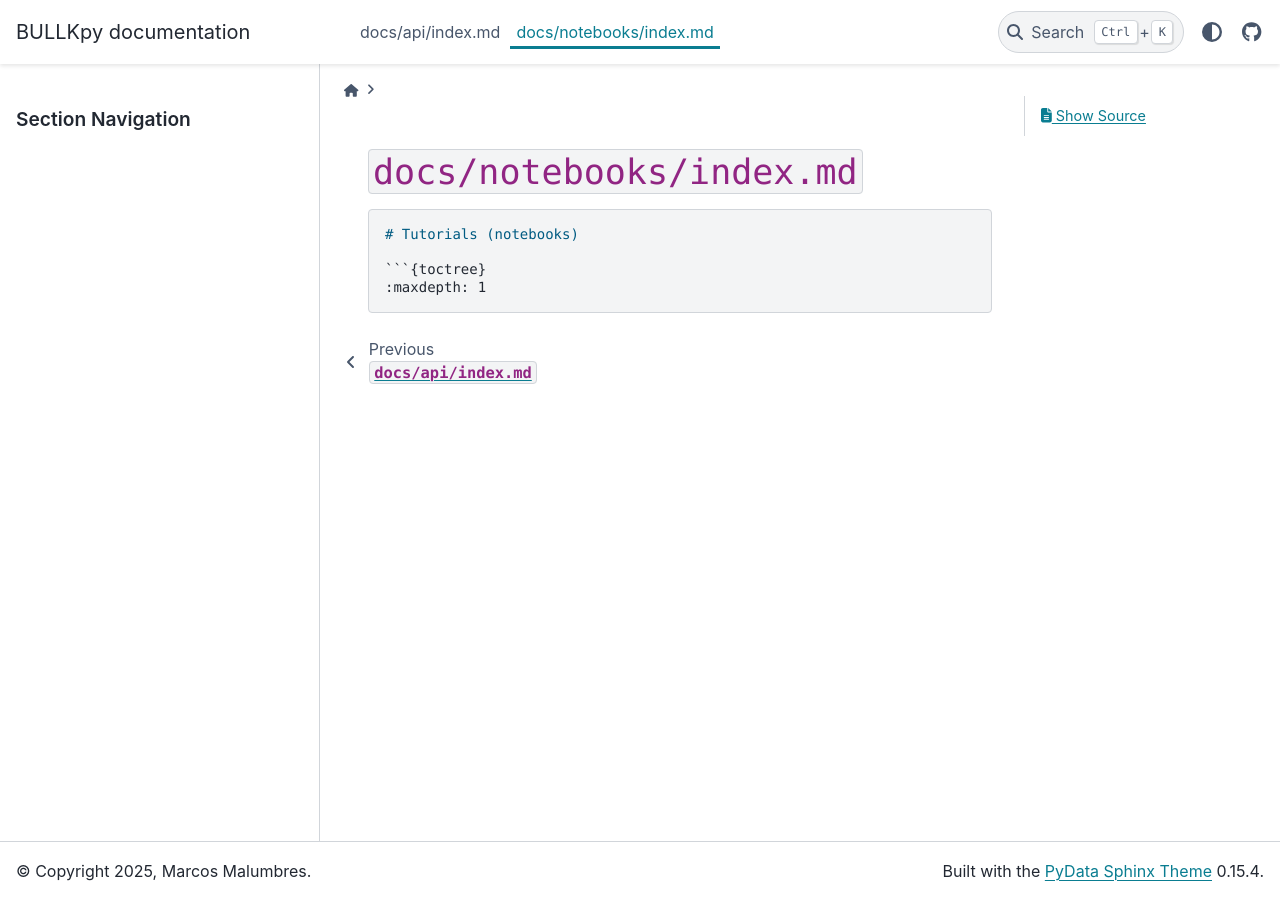
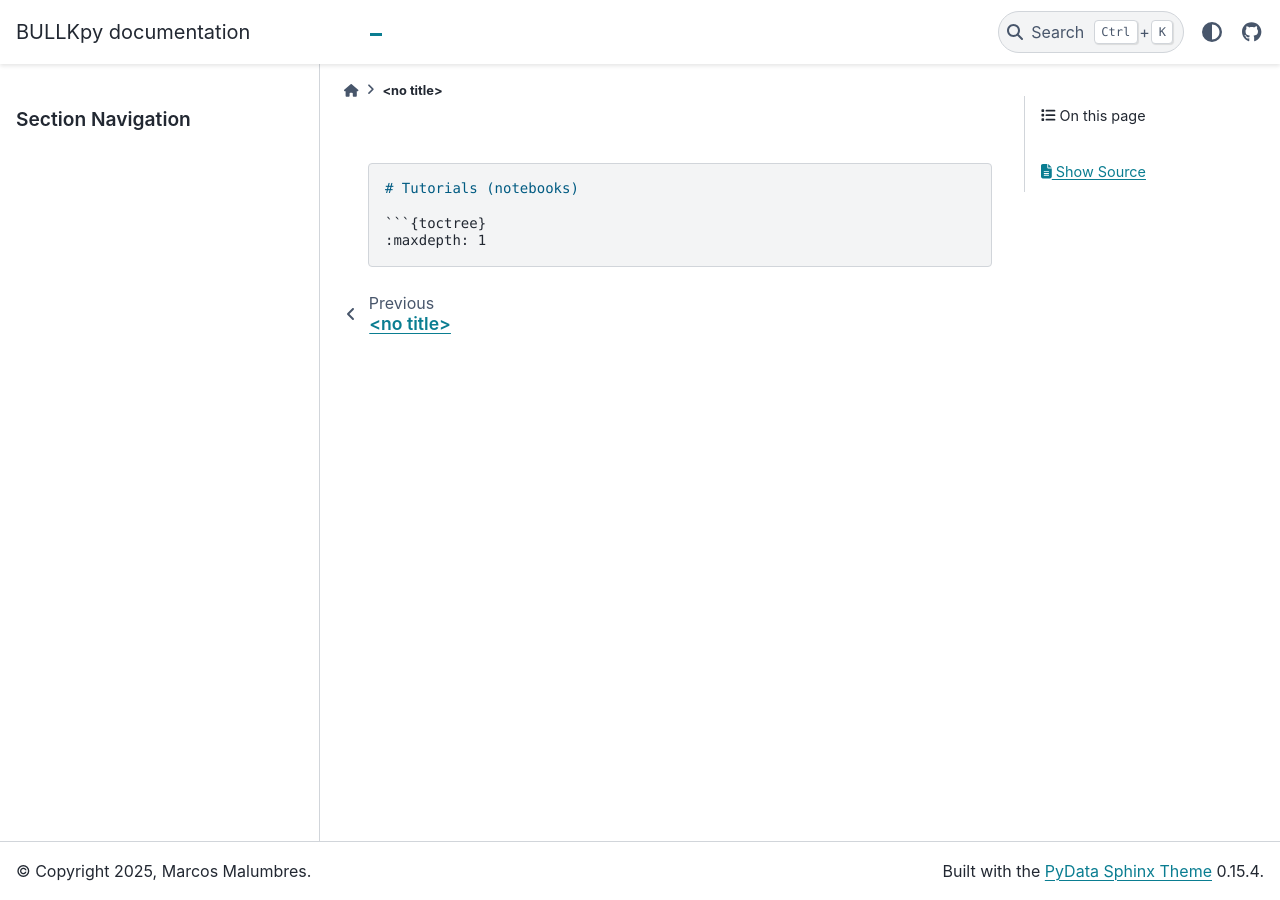
Before and after one commit to malumbres/BULLKpy, a Sphinx documentation site: the page built from docs/notebooks/index.md, in a window 1280 px wide. Built offline with Sphinx 7.4.7 and the PyData theme 0.15.4, drawn with Linux system fonts in a browser that asks for light colours; the version number could not be read and is left out.

Commit message:
Fix docs index and ignore DS_Store

````diff
--- a/docs/api/index.md
+++ b/docs/api/index.md
@@ -1,4 +1,3 @@
-### `docs/api/index.md`
 ```md
 # API reference
 
--- a/docs/notebooks/index.md
+++ b/docs/notebooks/index.md
@@ -1,4 +1,3 @@
-### `docs/notebooks/index.md`
 ```md
 # Tutorials (notebooks)
 
````
Also changed, not shown: docs/api/bullkpy.md (+0 -1 lines), 1 other file.
